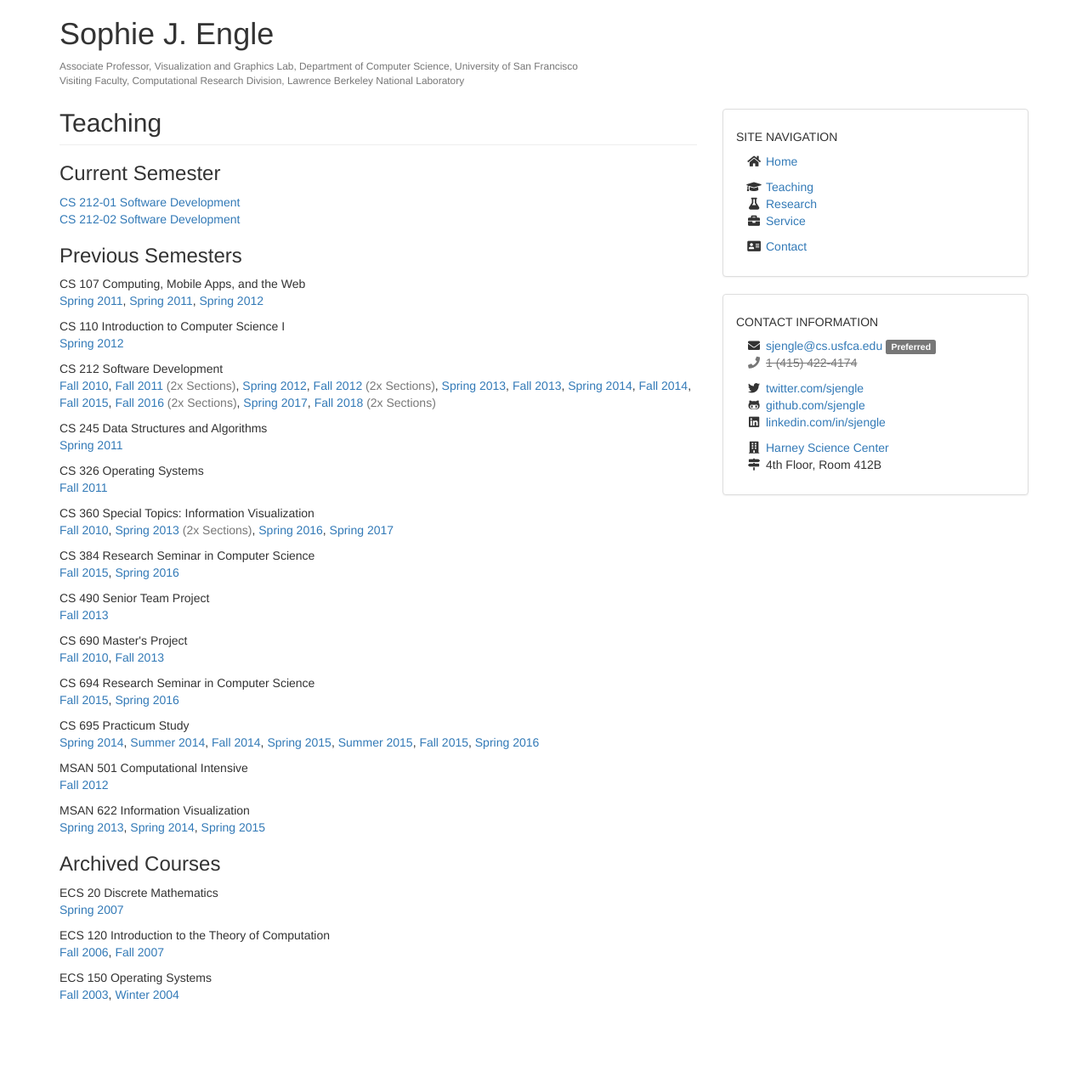
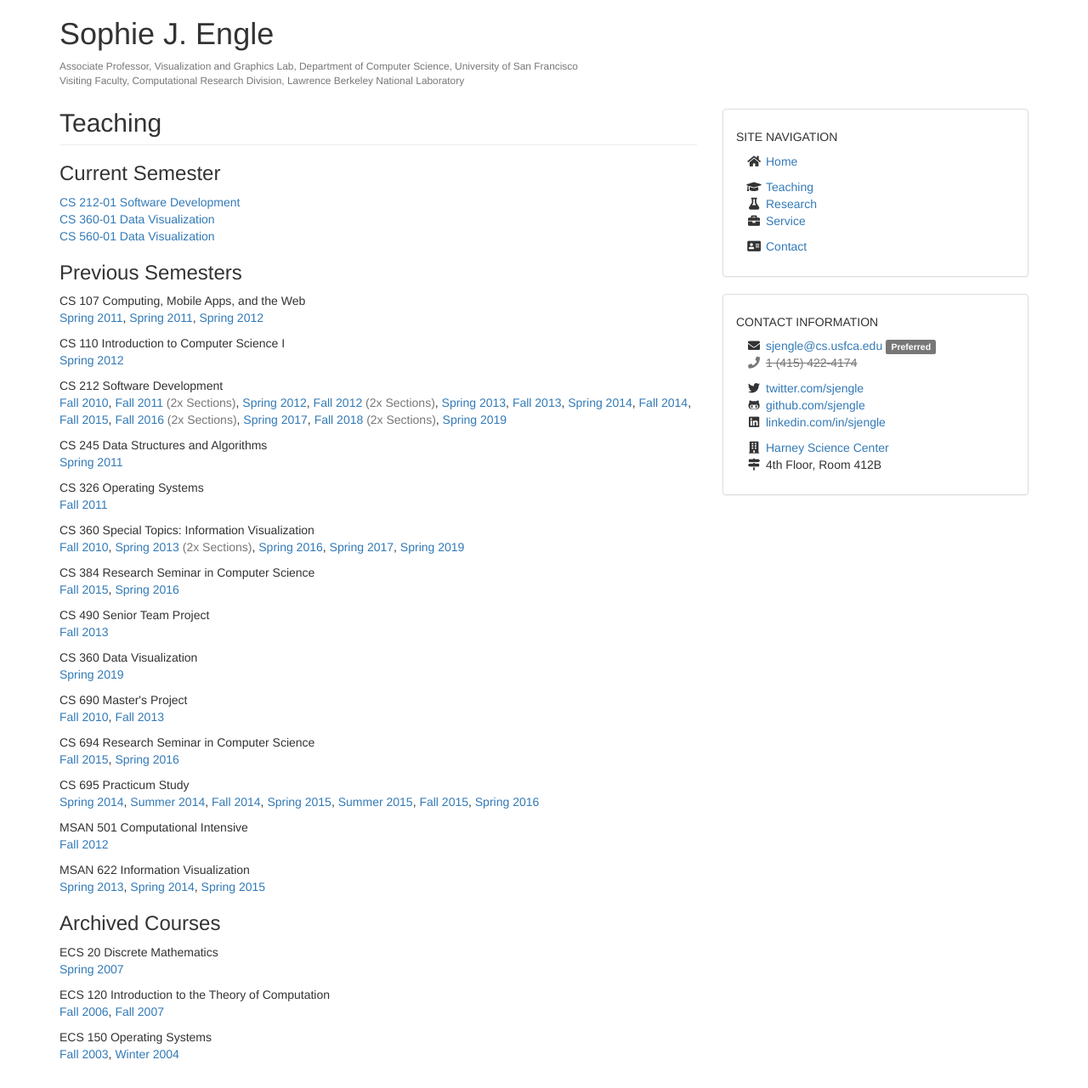
Before and after one commit to sjengle/sjengle.github.io, a Jekyll site: the page built from teaching.html, in a window 1280 px wide. Shown: the whole page at 85% size. Built offline with Jekyll 4.4.1, drawn with Linux system fonts in a browser that asks for light colours; nearby versions of some CDN libraries; before the commit the page ends 1211 px from its top, so only the background shows below that.

Commit message:
Updating courses.

```diff
--- a/_data/teaching.yaml
+++ b/_data/teaching.yaml
@@ -339,7 +339,7 @@
   year: '2018'
   sort: 'CS212-2018-01a'
   link: 'https://usf-cs212-fall2018.github.io/'
-  show: true
+  show: false
 - id: 'CS 212'
   name: 'Software Development'
   code: 'CS 212-02'
@@ -347,4 +347,29 @@
   year: '2018'
   sort: 'CS212-2018-01b'
   link: 'https://usf-cs212-fall2018.github.io/'
+  show: false
+# SPRING 2019
+- id: 'CS 212'
+  name: 'Software Development'
+  code: 'CS 212-01'
+  term: 'Spring'
+  year: '2019'
+  sort: 'CS212-2019-01'
+  link: 'https://usf-cs212-spring2019.github.io/'
   show: true
+- id: 'CS 360'
+  name: 'Data Visualization'
+  code: 'CS 360-01'
+  term: 'Spring'
+  year: '2019'
+  sort: 'CS360-2019-01'
+  link: 'https://usf-cs360-spring2019.github.io/'
+  show: true
+- id: 'CS 360'
+  name: 'Data Visualization'
+  code: 'CS 560-01'
+  term: 'Spring'
+  year: '2019'
+  sort: 'CS560-2019-01'
+  link: 'https://usf-cs360-spring2019.github.io/'
+  show: true
```
